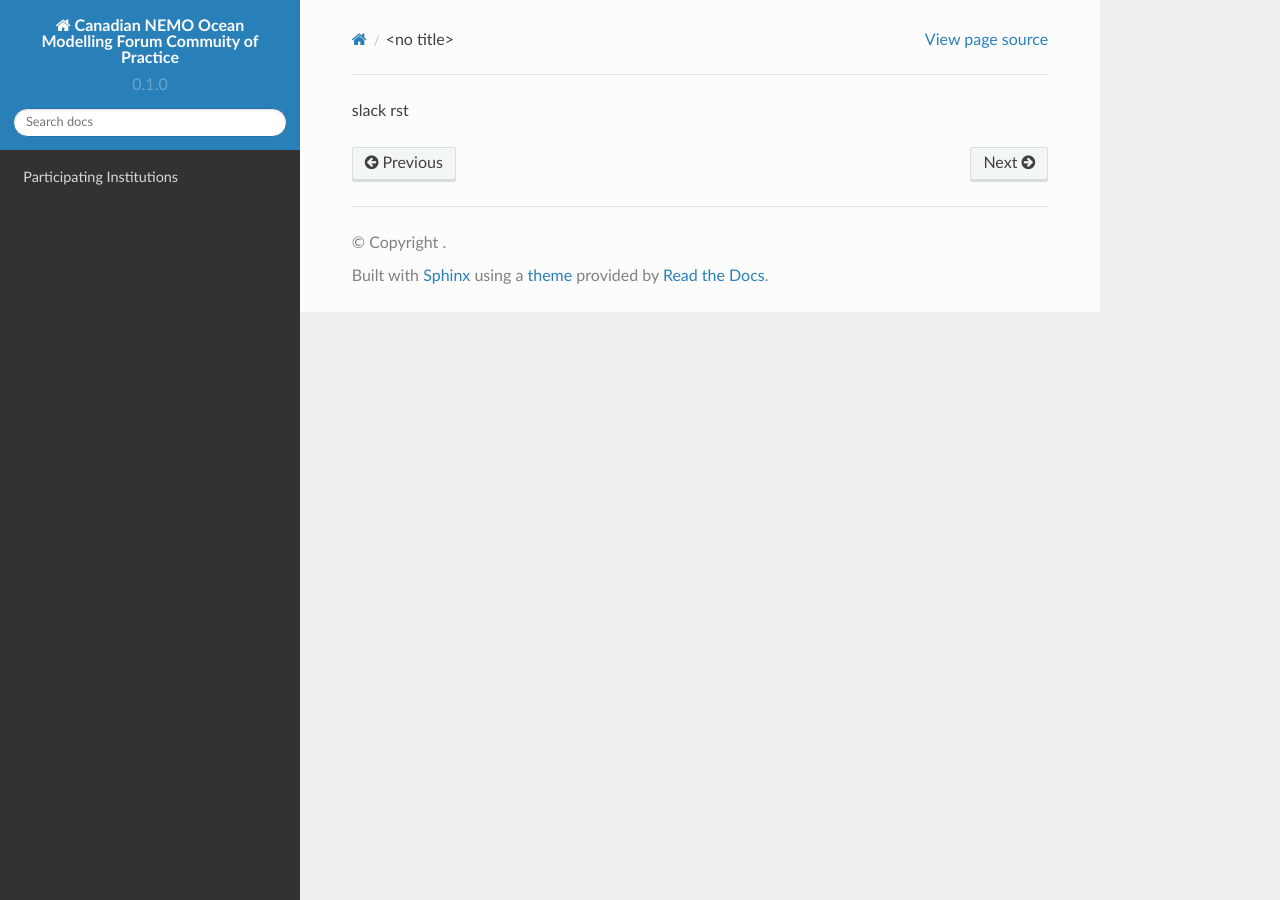
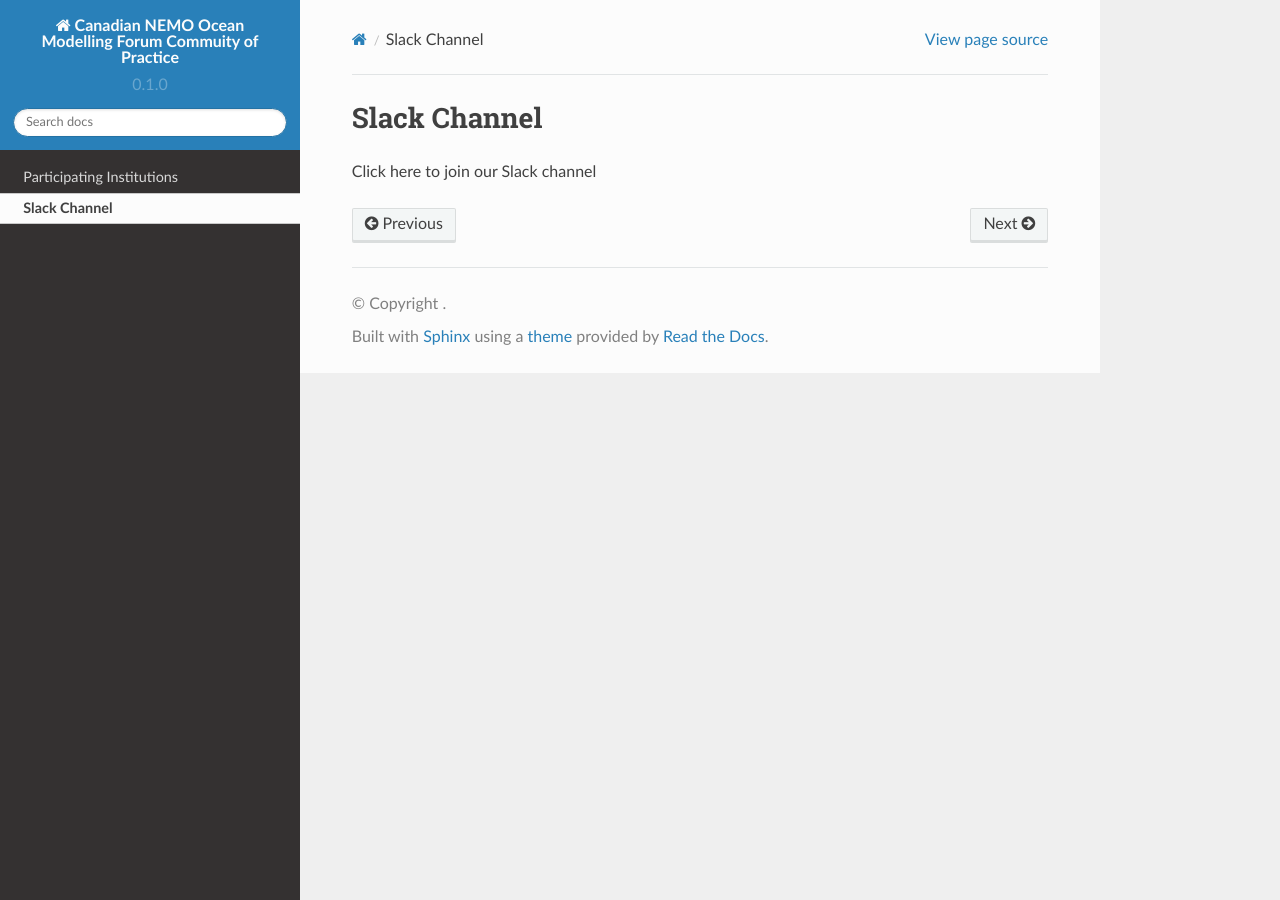
Before and after one commit to UofA-NEMO/Canadian-NEMO-Ocean-Modelling-Forum-Community-of-Practice, a Sphinx documentation site: the page built from docs/Slack.rst, in a window 1280 px wide. Built offline with Sphinx 7.4.7 and the Read the Docs theme 2.0.0, drawn with Linux system fonts in a browser that asks for light colours.

Commit message:
Update Slack.rst

```diff
--- a/docs/Slack.rst
+++ b/docs/Slack.rst
@@ -1 +1,4 @@
-slack rst
+Slack Channel
+=============
+
+Click here to join our Slack channel
```
